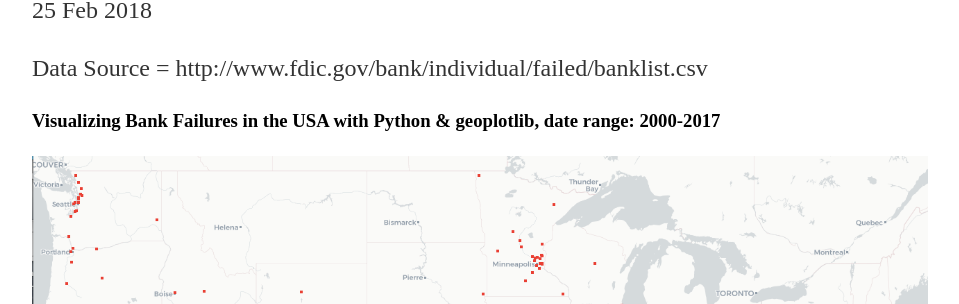
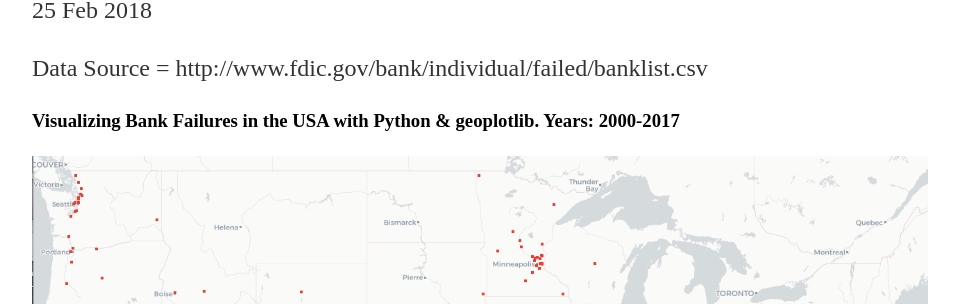
Before and after one commit to IKOSTYUK/ikostyuk.github.io, a Jekyll site: the page built from _posts/2018-02-25-Bank-Failure-Analysis.md, in a window 1280 px wide. Shown: the part 203-507 px from the top of the page, without its empty margins (160-1119 px from the left). Built offline with Jekyll 4.4.1, drawn with Linux system fonts in a browser that asks for light colours; our own code applies the rules of GitHub Pages for plain Markdown files.

Commit message:
Update 2018-02-25-Bank-Failure-Analysis.md

```diff
--- a/_posts/2018-02-25-Bank-Failure-Analysis.md
+++ b/_posts/2018-02-25-Bank-Failure-Analysis.md
@@ -2,5 +2,5 @@
 
 Data Source = http://www.fdic.gov/bank/individual/failed/banklist.csv
 
-<h3>Visualizing Bank Failures in the USA with Python & geoplotlib, date range: 2000-2017</h3>
+<h3>Visualizing Bank Failures in the USA with Python & geoplotlib. Years: 2000-2017</h3>
 <img src="/img/Bank_Map.png" height="100%" width="100%" class="inline"/>
```
